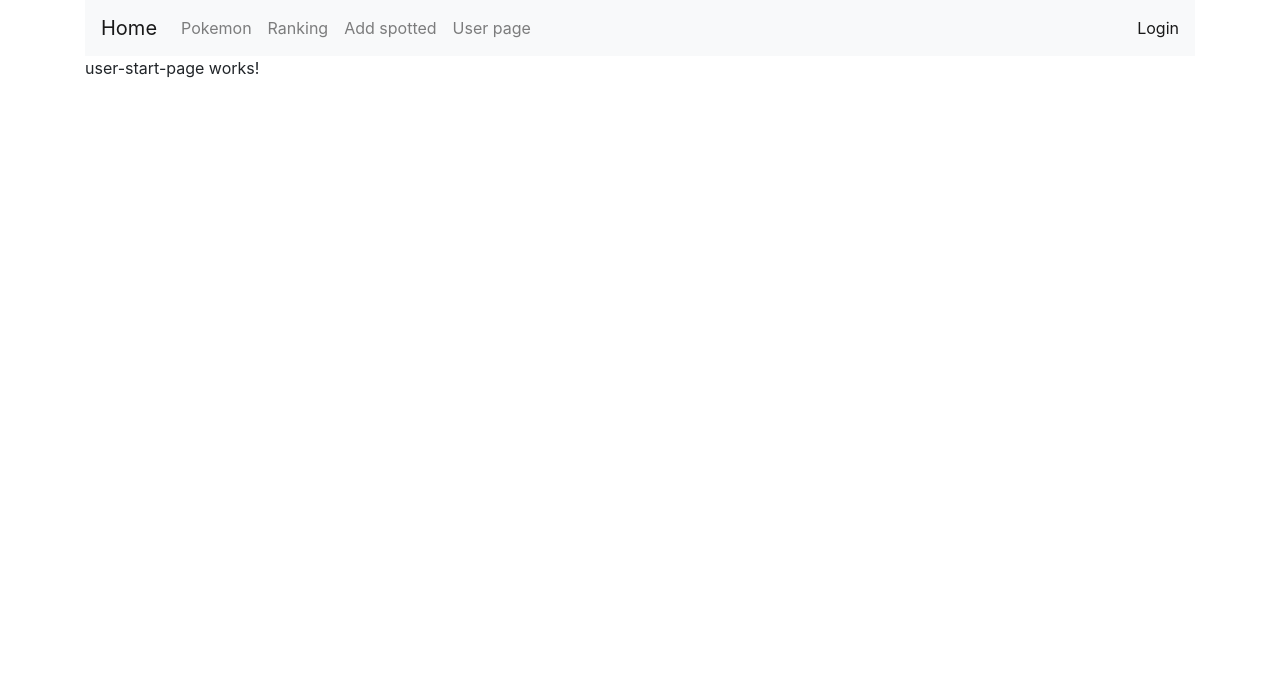
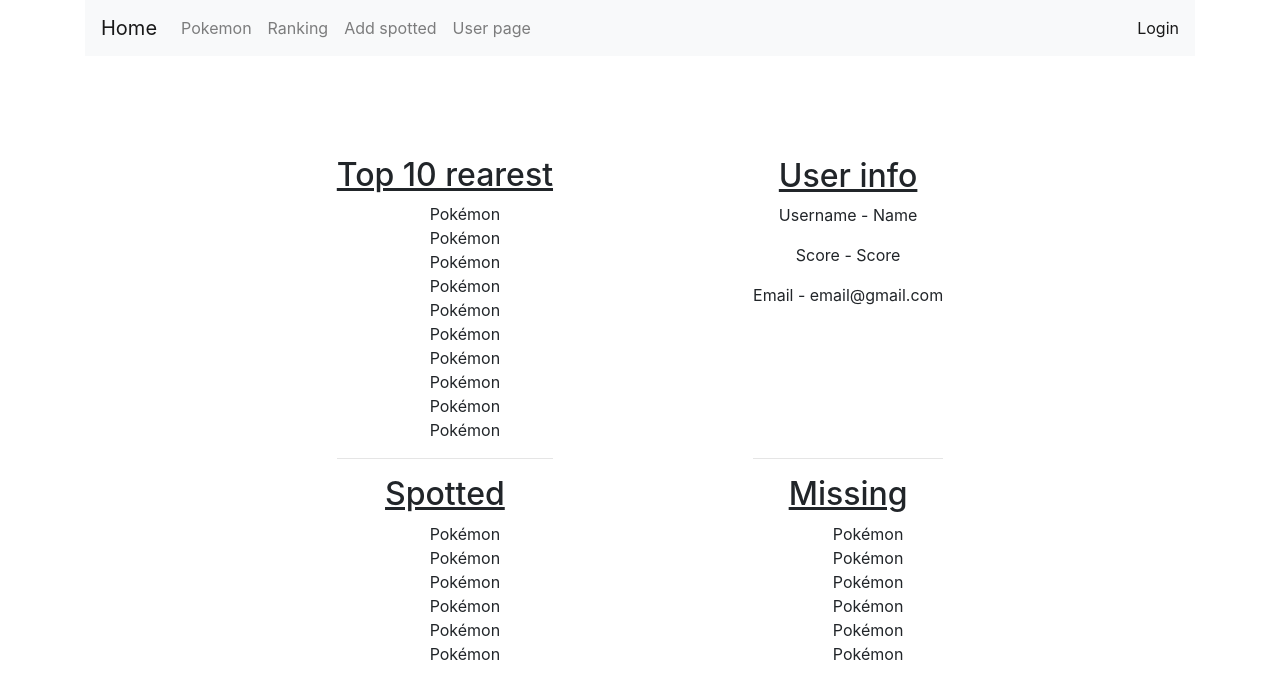
Before and after one commit to sebastian-porling/pokemon-spotter-sp-mk-ds, an Angular app in the folder frontend/: page /userstartpage in a window 1280 px wide. Shown: the top 698 px of the page. Built offline with nearby package versions, Linux system fonts and the light colour scheme.

Commit message:
working on user-start-page

```diff
--- a/frontend/src/app/pages/home-page/home-page.component.html
+++ b/frontend/src/app/pages/home-page/home-page.component.html
@@ -1,8 +1,3 @@
-<div class="main-div">
-    <a class="nav-link" href="http://localhost:4200/">Login</a>
-    <a class="nav-link" href="http://localhost:4200/">Register</a>
-</div>
-
 <div class="main-div">
     <div class="pokemon-div">
         <h2>Pokémon</h2>
--- a/frontend/src/app/pages/user-start-page/user-start-page.component.css
+++ b/frontend/src/app/pages/user-start-page/user-start-page.component.css
@@ -0,0 +1,29 @@
+.main-div{
+    text-align: center;
+}
+
+.pokemon-div{
+
+    display: inline-block;
+    padding: 100px;
+
+}
+.user-info-div{
+
+    display: inline-block;
+    padding: 100px;
+
+
+}
+.user-info{
+    position: relative;
+    bottom: 135px;
+}
+
+ul {
+    list-style-type: none;
+}
+
+h2{
+    text-decoration: underline;
+}
--- a/frontend/src/app/pages/user-start-page/user-start-page.component.html
+++ b/frontend/src/app/pages/user-start-page/user-start-page.component.html
@@ -1 +1,75 @@
-<p>user-start-page works!</p>
+<div class="main-div">
+    <div class="pokemon-div">
+        <h2>Top 10 rearest</h2>
+        <ul>
+            <li>Pokémon</li>
+            <li>Pokémon</li>
+            <li>Pokémon</li>
+            <li>Pokémon</li>
+            <li>Pokémon</li>
+            <li>Pokémon</li>
+            <li>Pokémon</li>
+            <li>Pokémon</li>
+            <li>Pokémon</li>
+            <li>Pokémon</li>
+        </ul>
+
+        <hr>
+        <div>
+            <h2>Spotted</h2>
+            <ul>
+                <li>Pokémon</li>
+                <li>Pokémon</li>
+                <li>Pokémon</li>
+                <li>Pokémon</li>
+                <li>Pokémon</li>
+                <li>Pokémon</li>
+            </ul>
+        </div>
+    </div>
+
+    <div class="user-info-div">
+        <div class="user-info">
+            <h2>User info</h2>
+            <p>Username - Name</p>
+            <p>Score - Score</p>
+            <p>Email - email@gmail.com</p>
+        </div>
+
+
+        <hr>
+        <div>
+            <h2>Missing</h2>
+            <ul>
+                <li>Pokémon</li>
+                <li>Pokémon</li>
+                <li>Pokémon</li>
+                <li>Pokémon</li>
+                <li>Pokémon</li>
+                <li>Pokémon</li>
+            </ul>
+        </div>
+    </div>
+
+
+    <!-- <div class="user-info">
+        <h2>User info</h2>
+        <h4>Username</h4>
+
+        <hr>
+
+        <div>
+            <h2>Missing</h2>
+            <ul>
+                <li>Pokémon</li>
+                <li>Pokémon</li>
+                <li>Pokémon</li>
+                <li>Pokémon</li>
+                <li>Pokémon</li>
+                <li>Pokémon</li>
+                <li>Pokémon</li>
+                <li>Pokémon</li>
+            </ul>
+        </div>
+    </div> -->
+</div>
```
